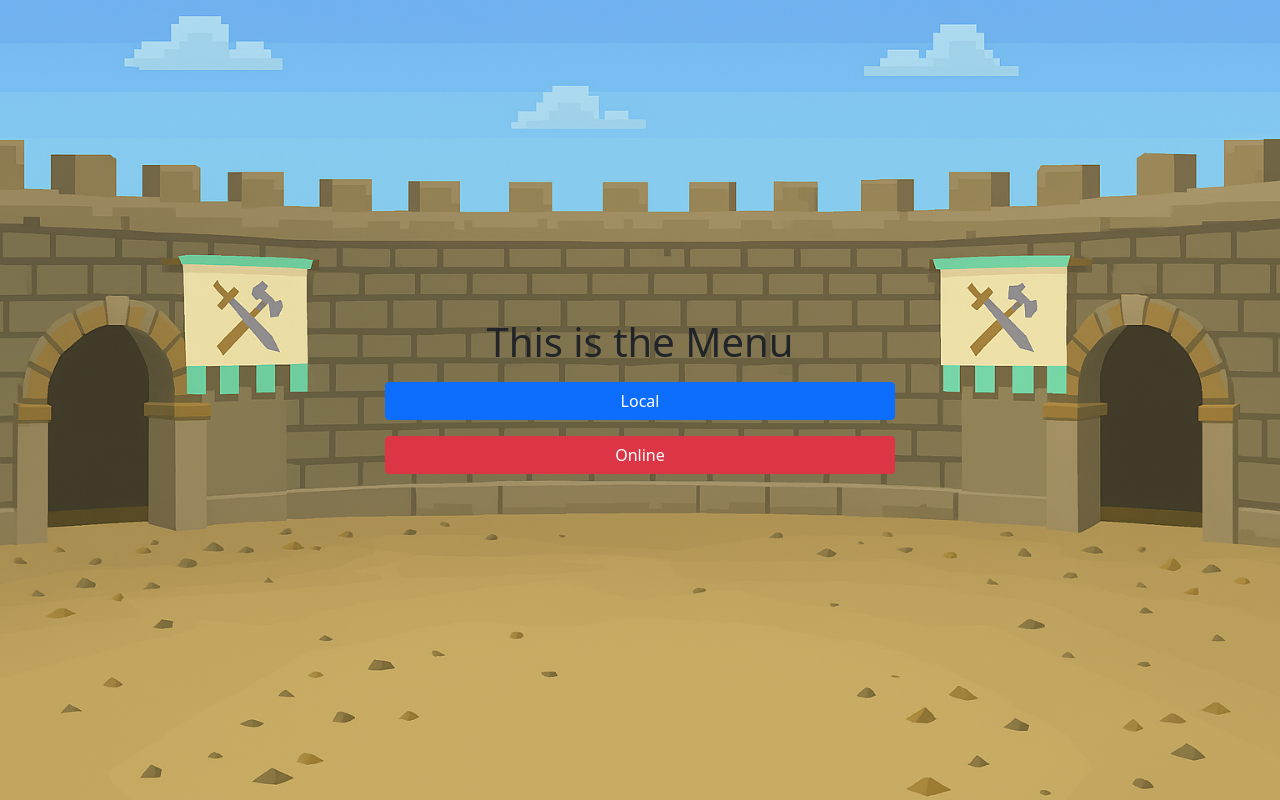
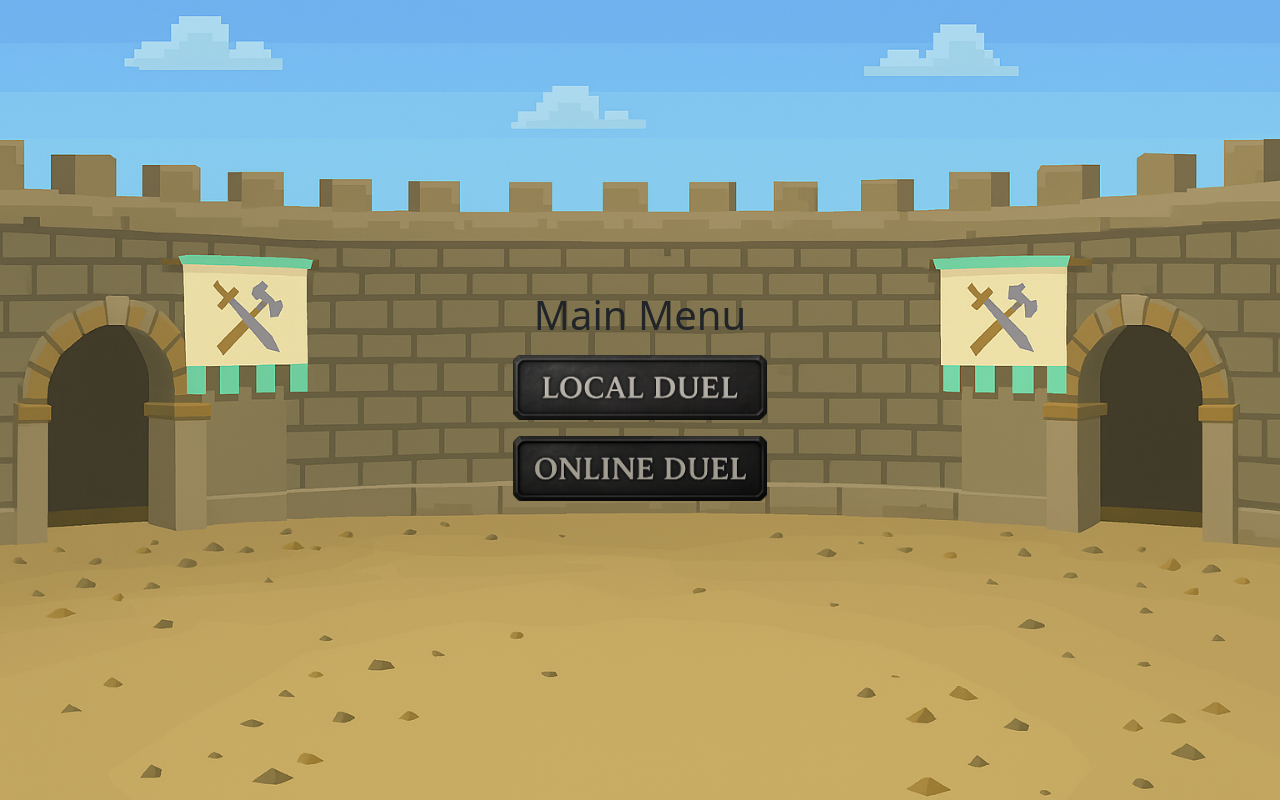
Before and after one commit to JuanTGit/duel-arena, a React (Vite) app: page / in a window 1280 px wide. Built offline with nearby package versions, Linux system fonts and the light colour scheme.

Commit message:
added images for menu buttons

```diff
--- a/src/components/Fight.jsx
+++ b/src/components/Fight.jsx
@@ -83,7 +83,7 @@ function Fight(){
     return(
         <div className="container vh-100">
                 <div className="row justify-content-center">
-                    <button className="btn btn-success w-25" onClick={startDuel}>Fight!</button>
+                    <button className="btn btn-danger w-25" onClick={startDuel}>Fight!</button>
                 </div>
 
                 {/* HitPoints */}
--- a/src/components/Menu.jsx
+++ b/src/components/Menu.jsx
@@ -1,5 +1,8 @@
 import Fight from "./Fight";
 import { useNavigate } from "react-router-dom";
+import "../main.css"
+import localBtn from "../assets/local-btn.png"
+import onlineBtn from "../assets/online-btn.png"
 
 function Menu(){
     const navigate = useNavigate();
@@ -9,17 +12,17 @@ function Menu(){
 
     return(
         <div className='vh-100 d-flex flex-column justify-content-center align-items-center'>
-            <h1 className="text-center">This is the Menu</h1>
+            <h1 className="text-center">Main Menu</h1>
             {/* Local Lobby */}
             <div className="row m-2 w-100 justify-content-center">
-                <div className="col-5">
-                    <button className="btn btn-primary w-100" onClick={() => handleClick('local')}>Local</button>
+                <div className="col-5 justify-content-center d-flex">
+                    <img src={localBtn} className="w-50" id="menu-btn" onClick={() => handleClick('local')} />
                 </div>
             </div>
             {/* Online Lobby */}
             <div className="row m-2 w-100 justify-content-center">
-                <div className="col-5">
-                    <button className="btn btn-danger w-100" onClick={() => handleClick('online')}>Online</button>
+                <div className="col-5 justify-content-center d-flex">
+                    <img src={onlineBtn} className="w-50" id="menu-btn" onClick={() => handleClick('online')} />
                 </div>
             </div>
         </div>
--- a/src/main.css
+++ b/src/main.css
@@ -20,3 +20,7 @@ body{
 .sprite{
     top: 55%;
 }
+
+#menu-btn:hover{
+    transform: scale(1.05);
+}
```
Also changed, not shown: src/assets/local-btn.png (added), src/assets/online-btn.png (added).
